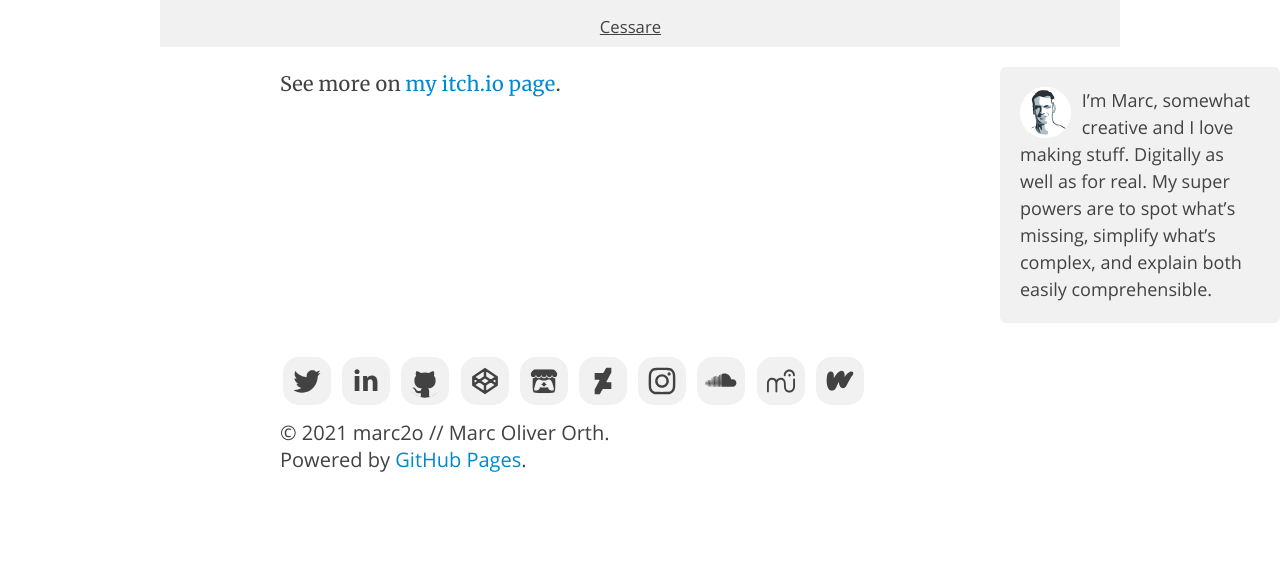
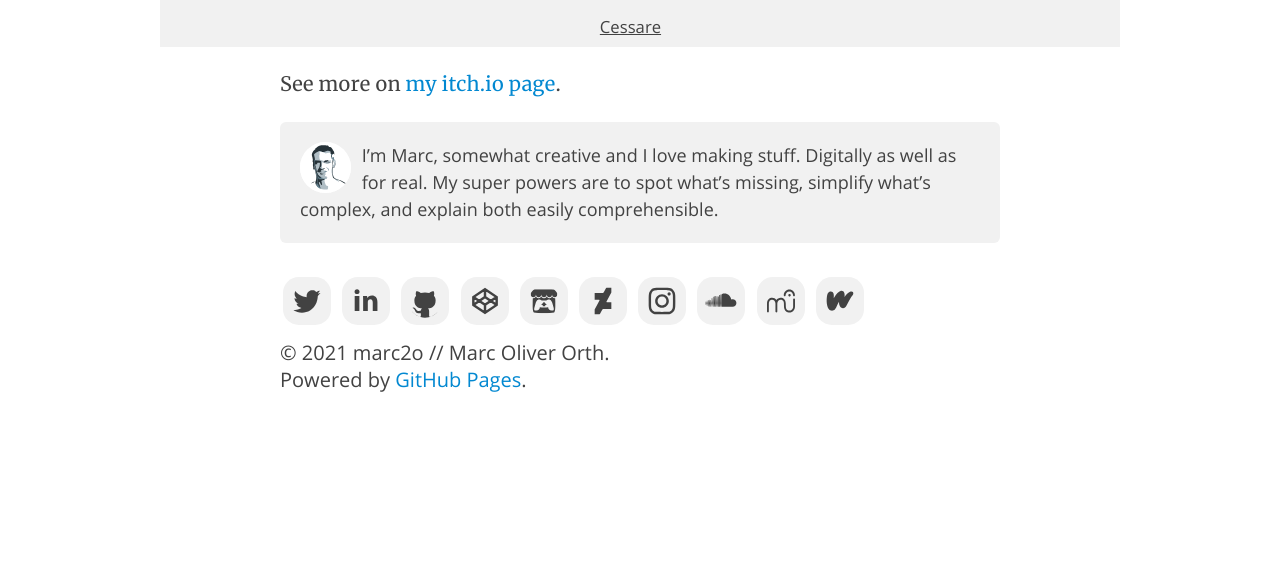
Before and after one commit to marc2o/marc2o.github.io, a Jekyll site: the page built from about.md, in a window 1280 px wide. Shown: the part 3791-4354 px from the top of the page. Built offline with Jekyll 4.4.1, drawn with Linux system fonts in a browser that asks for light colours; after the commit the page ends 4274 px from its top, so only the background shows below that.

Commit message:
Update article.css

```diff
--- a/assets/css/article.css
+++ b/assets/css/article.css
@@ -75,7 +75,7 @@ footer>* {
     grid-column: 2;
 }
 main>ul.about{
-    grid-column: auto;
+    grid-column: span;
 }
 
 footer {
```
